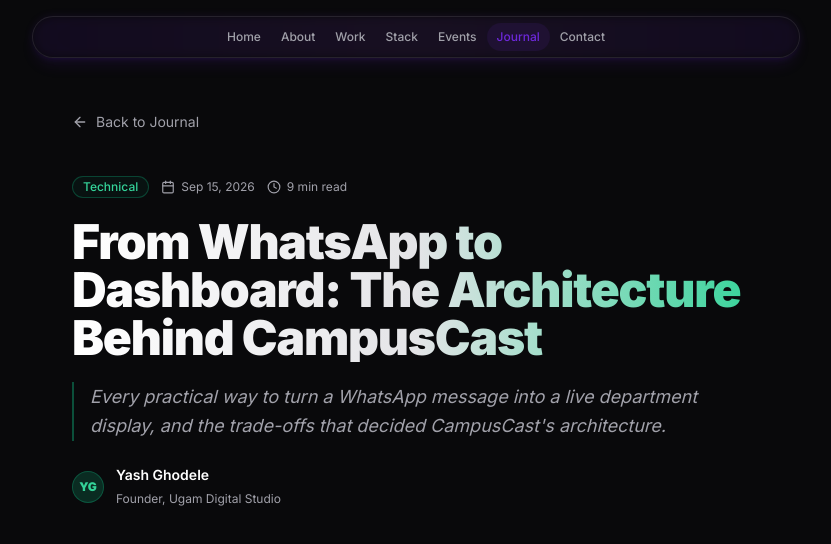
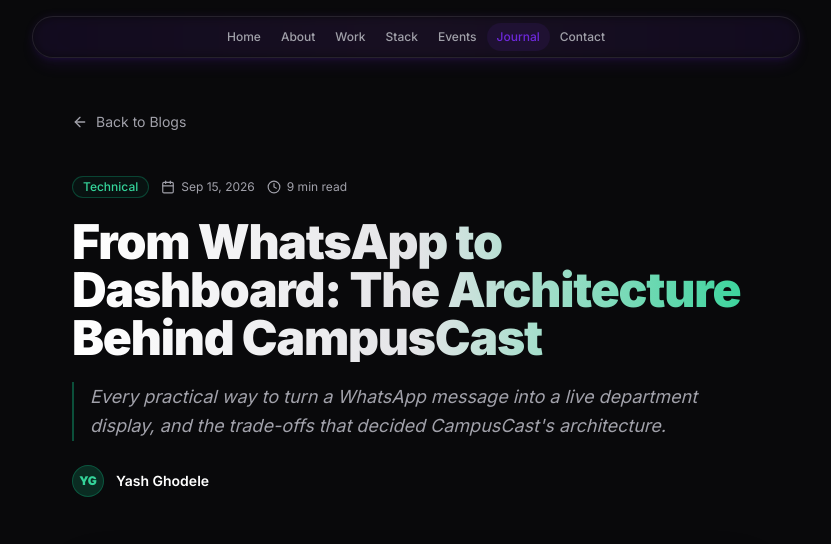
Before and after one commit to yash-ghodele/Portfolio, a Next.js app: page /journal/whatsapp-pipelines-research in a window 1280 px wide. Shown: the top 544 px of the page, without its empty margins (224-1055 px from the left). Built offline with nearby package versions, Linux system fonts and the light colour scheme; grey boxes are pictures that could not be loaded; a web font is replaced by a local one.

Commit message:
feat(branding): hide founder badges and ugam studio mentions in comments

```diff
--- a/components/about-client.tsx
+++ b/components/about-client.tsx
@@ -17,7 +17,8 @@ import HeroNetwork from "@/components/ui/hero-network"
 const TIMELINE = [
   {
     year: "2025 →",
-    title: "Founder — Ugam Digital Studio",
+    // title: "Founder — Ugam Digital Studio",
+    title: "Ugam Digital Studio",
     subtitle: "Aurangabad, MH",
     desc: "Building IoT fleet management, manufacturing dashboards, and engineering education at scale. 200+ vehicle deployments, 50+ engineering projects delivered.",
     icon: Briefcase,
--- a/components/blog-templates/analysis-design-synthesis.tsx
+++ b/components/blog-templates/analysis-design-synthesis.tsx
@@ -20,11 +20,11 @@ export default function AnalysisDesignSynthesis() {
             className="mb-10"
           >
             <Link
-              href="/journal"
+              href="/blogs"
               className="inline-flex items-center gap-2 text-sm text-muted-foreground hover:text-white transition-colors group"
             >
               <ArrowLeft className="w-4 h-4 group-hover:-translate-x-1 transition-transform duration-200" />
-              Back to Journal
+              Back to Blogs
             </Link>
           </motion.div>
 
@@ -62,7 +62,7 @@ export default function AnalysisDesignSynthesis() {
               </div>
               <div>
                 <span className="text-sm font-semibold text-white block">Yash Ghodele</span>
-                <span className="text-xs text-muted-foreground">Founder, Ugam Digital Studio</span>
+                {/* <span className="text-xs text-muted-foreground">Founder, Ugam Digital Studio</span> */}
               </div>
             </div>
           </motion.header>
@@ -262,7 +262,7 @@ export default function AnalysisDesignSynthesis() {
           {/* Footer Back link */}
           <div className="mt-16 pt-10 border-t border-white/5">
             <Link
-              href="/journal"
+              href="/blogs"
               className="group inline-flex items-center gap-3 text-muted-foreground hover:text-white transition-colors duration-200"
             >
               <div className="w-10 h-10 rounded-full border border-white/10 flex items-center justify-center group-hover:border-amber-500/30 group-hover:bg-amber-500/5 transition-all duration-300">
@@ -270,7 +270,7 @@ export default function AnalysisDesignSynthesis() {
               </div>
               <div>
                 <div className="text-xs uppercase tracking-widest text-muted-foreground/50 mb-0.5">Return to</div>
-                <div className="font-semibold text-white">Engineering Journal</div>
+                <div className="font-semibold text-white">Engineering Blogs</div>
               </div>
             </Link>
           </div>
--- a/components/blog-templates/aurangabad-manufacturing-opportunity.tsx
+++ b/components/blog-templates/aurangabad-manufacturing-opportunity.tsx
@@ -20,11 +20,11 @@ export default function AurangabadManufacturingOpportunity() {
             className="mb-10"
           >
             <Link
-              href="/journal"
+              href="/blogs"
               className="inline-flex items-center gap-2 text-sm text-muted-foreground hover:text-white transition-colors group"
             >
               <ArrowLeft className="w-4 h-4 group-hover:-translate-x-1 transition-transform duration-200" />
-              Back to Journal
+              Back to Blogs
             </Link>
           </motion.div>
 
@@ -62,7 +62,7 @@ export default function AurangabadManufacturingOpportunity() {
               </div>
               <div>
                 <span className="text-sm font-semibold text-white block">Yash Ghodele</span>
-                <span className="text-xs text-muted-foreground">Founder, Ugam Digital Studio</span>
+                {/* <span className="text-xs text-muted-foreground">Founder, Ugam Digital Studio</span> */}
               </div>
             </div>
           </motion.header>
@@ -223,7 +223,7 @@ export default function AurangabadManufacturingOpportunity() {
           {/* Footer Back link */}
           <div className="mt-16 pt-10 border-t border-white/5">
             <Link
-              href="/journal"
+              href="/blogs"
               className="group inline-flex items-center gap-3 text-muted-foreground hover:text-white transition-colors duration-200"
             >
               <div className="w-10 h-10 rounded-full border border-white/10 flex items-center justify-center group-hover:border-primary/30 group-hover:bg-primary/5 transition-all duration-300">
@@ -231,7 +231,7 @@ export default function AurangabadManufacturingOpportunity() {
               </div>
               <div>
                 <div className="text-xs uppercase tracking-widest text-muted-foreground/50 mb-0.5">Return to</div>
-                <div className="font-semibold text-white">Engineering Journal</div>
+                <div className="font-semibold text-white">Engineering Blogs</div>
               </div>
             </Link>
           </div>
--- a/components/blog-templates/event-failure-patterns.tsx
+++ b/components/blog-templates/event-failure-patterns.tsx
@@ -20,11 +20,11 @@ export default function EventFailurePatterns() {
             className="mb-10"
           >
             <Link
-              href="/journal"
+              href="/blogs"
               className="inline-flex items-center gap-2 text-sm text-muted-foreground hover:text-white transition-colors group"
             >
               <ArrowLeft className="w-4 h-4 group-hover:-translate-x-1 transition-transform duration-200" />
-              Back to Journal
+              Back to Blogs
             </Link>
           </motion.div>
 
@@ -62,7 +62,7 @@ export default function EventFailurePatterns() {
               </div>
               <div>
                 <span className="text-sm font-semibold text-white block">Yash Ghodele</span>
-                <span className="text-xs text-muted-foreground">Founder, Ugam Digital Studio</span>
+                {/* <span className="text-xs text-muted-foreground">Founder, Ugam Digital Studio</span> */}
               </div>
             </div>
           </motion.header>
@@ -250,7 +250,7 @@ export default function EventFailurePatterns() {
           {/* Footer Back link */}
           <div className="mt-16 pt-10 border-t border-white/5">
             <Link
-              href="/journal"
+              href="/blogs"
               className="group inline-flex items-center gap-3 text-muted-foreground hover:text-white transition-colors duration-200"
             >
               <div className="w-10 h-10 rounded-full border border-white/10 flex items-center justify-center group-hover:border-purple-500/30 group-hover:bg-purple-500/5 transition-all duration-300">
@@ -258,7 +258,7 @@ export default function EventFailurePatterns() {
               </div>
               <div>
                 <div className="text-xs uppercase tracking-widest text-muted-foreground/50 mb-0.5">Return to</div>
-                <div className="font-semibold text-white">Engineering Journal</div>
+                <div className="font-semibold text-white">Engineering Blogs</div>
               </div>
             </Link>
           </div>
--- a/components/blog-templates/fuelshield-case-study.tsx
+++ b/components/blog-templates/fuelshield-case-study.tsx
@@ -20,11 +20,11 @@ export default function FuelShieldCaseStudy() {
             className="mb-10"
           >
             <Link
-              href="/journal"
+              href="/blogs"
               className="inline-flex items-center gap-2 text-sm text-muted-foreground hover:text-white transition-colors group"
             >
               <ArrowLeft className="w-4 h-4 group-hover:-translate-x-1 transition-transform duration-200" />
-              Back to Journal
+              Back to Blogs
             </Link>
           </motion.div>
 
@@ -62,7 +62,7 @@ export default function FuelShieldCaseStudy() {
               </div>
               <div>
                 <span className="text-sm font-semibold text-white block">Yash Ghodele</span>
-                <span className="text-xs text-muted-foreground">Founder, Ugam Digital Studio</span>
+                {/* <span className="text-xs text-muted-foreground">Founder, Ugam Digital Studio</span> */}
               </div>
             </div>
           </motion.header>
@@ -249,7 +249,7 @@ export default function FuelShieldCaseStudy() {
           {/* Footer Back link */}
           <div className="mt-16 pt-10 border-t border-white/5">
             <Link
-              href="/journal"
+              href="/blogs"
               className="group inline-flex items-center gap-3 text-muted-foreground hover:text-white transition-colors duration-200"
             >
               <div className="w-10 h-10 rounded-full border border-white/10 flex items-center justify-center group-hover:border-primary/30 group-hover:bg-primary/5 transition-all duration-300">
@@ -257,7 +257,7 @@ export default function FuelShieldCaseStudy() {
               </div>
               <div>
                 <div className="text-xs uppercase tracking-widest text-muted-foreground/50 mb-0.5">Return to</div>
-                <div className="font-semibold text-white">Engineering Journal</div>
+                <div className="font-semibold text-white">Engineering Blogs</div>
               </div>
             </Link>
           </div>
--- a/components/blog-templates/hardware-and-software-are-the-same-problem.tsx
+++ b/components/blog-templates/hardware-and-software-are-the-same-problem.tsx
@@ -20,11 +20,11 @@ export default function HardwareAndSoftwareSameProblem() {
             className="mb-10"
           >
             <Link
-              href="/journal"
+              href="/blogs"
               className="inline-flex items-center gap-2 text-sm text-muted-foreground hover:text-white transition-colors group"
             >
               <ArrowLeft className="w-4 h-4 group-hover:-translate-x-1 transition-transform duration-200" />
-              Back to Journal
+              Back to Blogs
             </Link>
           </motion.div>
 
@@ -62,7 +62,7 @@ export default function HardwareAndSoftwareSameProblem() {
               </div>
               <div>
                 <span className="text-sm font-semibold text-white block">Yash Ghodele</span>
-                <span className="text-xs text-muted-foreground">Founder, Ugam Digital Studio</span>
+                {/* <span className="text-xs text-muted-foreground">Founder, Ugam Digital Studio</span> */}
               </div>
             </div>
           </motion.header>
@@ -293,7 +293,7 @@ export default function HardwareAndSoftwareSameProblem() {
           {/* Footer Back link */}
           <div className="mt-16 pt-10 border-t border-white/5">
             <Link
-              href="/journal"
+              href="/blogs"
               className="group inline-flex items-center gap-3 text-muted-foreground hover:text-white transition-colors duration-200"
             >
               <div className="w-10 h-10 rounded-full border border-white/10 flex items-center justify-center group-hover:border-primary/30 group-hover:bg-primary/5 transition-all duration-300">
@@ -301,7 +301,7 @@ export default function HardwareAndSoftwareSameProblem() {
               </div>
               <div>
                 <div className="text-xs uppercase tracking-widest text-muted-foreground/50 mb-0.5">Return to</div>
-                <div className="font-semibold text-white">Engineering Journal</div>
+                <div className="font-semibold text-white">Engineering Blogs</div>
               </div>
             </Link>
           </div>
--- a/components/blog-templates/manufacturing-dashboards-fail.tsx
+++ b/components/blog-templates/manufacturing-dashboards-fail.tsx
@@ -20,11 +20,11 @@ export default function ManufacturingDashboardsFail() {
             className="mb-10"
           >
             <Link
-              href="/journal"
+              href="/blogs"
               className="inline-flex items-center gap-2 text-sm text-muted-foreground hover:text-white transition-colors group"
             >
               <ArrowLeft className="w-4 h-4 group-hover:-translate-x-1 transition-transform duration-200" />
-              Back to Journal
+              Back to Blogs
             </Link>
           </motion.div>
 
@@ -62,7 +62,7 @@ export default function ManufacturingDashboardsFail() {
               </div>
               <div>
                 <span className="text-sm font-semibold text-white block">Yash Ghodele</span>
-                <span className="text-xs text-muted-foreground">Founder, Ugam Digital Studio</span>
+                {/* <span className="text-xs text-muted-foreground">Founder, Ugam Digital Studio</span> */}
               </div>
             </div>
           </motion.header>
@@ -236,7 +236,7 @@ export default function ManufacturingDashboardsFail() {
           {/* Footer Back link */}
           <div className="mt-16 pt-10 border-t border-white/5">
             <Link
-              href="/journal"
+              href="/blogs"
               className="group inline-flex items-center gap-3 text-muted-foreground hover:text-white transition-colors duration-200"
             >
               <div className="w-10 h-10 rounded-full border border-white/10 flex items-center justify-center group-hover:border-primary/30 group-hover:bg-primary/5 transition-all duration-300">
@@ -244,7 +244,7 @@ export default function ManufacturingDashboardsFail() {
               </div>
               <div>
                 <div className="text-xs uppercase tracking-widest text-muted-foreground/50 mb-0.5">Return to</div>
-                <div className="font-semibold text-white">Engineering Journal</div>
+                <div className="font-semibold text-white">Engineering Blogs</div>
               </div>
             </Link>
           </div>
--- a/components/blog-templates/obsessing-over-latency.tsx
+++ b/components/blog-templates/obsessing-over-latency.tsx
@@ -20,11 +20,11 @@ export default function ObsessingOverLatency() {
             className="mb-10"
           >
             <Link
-              href="/journal"
+              href="/blogs"
               className="inline-flex items-center gap-2 text-sm text-muted-foreground hover:text-white transition-colors group"
             >
               <ArrowLeft className="w-4 h-4 group-hover:-translate-x-1 transition-transform duration-200" />
-              Back to Journal
+              Back to Blogs
             </Link>
           </motion.div>
 
@@ -268,7 +268,7 @@ export default function ObsessingOverLatency() {
           {/* Footer Back link */}
           <div className="mt-16 pt-10 border-t border-white/5">
             <Link
-              href="/journal"
+              href="/blogs"
               className="group inline-flex items-center gap-3 text-muted-foreground hover:text-white transition-colors duration-200"
             >
               <div className="w-10 h-10 rounded-full border border-white/10 flex items-center justify-center group-hover:border-primary/30 group-hover:bg-primary/5 transition-all duration-300">
@@ -276,7 +276,7 @@ export default function ObsessingOverLatency() {
               </div>
               <div>
                 <div className="text-xs uppercase tracking-widest text-muted-foreground/50 mb-0.5">Return to</div>
-                <div className="font-semibold text-white">Engineering Journal</div>
+                <div className="font-semibold text-white">Engineering Blogs</div>
               </div>
             </Link>
           </div>
--- a/components/blog-templates/student-projects-at-scale.tsx
+++ b/components/blog-templates/student-projects-at-scale.tsx
@@ -20,11 +20,11 @@ export default function StudentProjectsAtScale() {
             className="mb-10"
           >
             <Link
-              href="/journal"
+              href="/blogs"
               className="inline-flex items-center gap-2 text-sm text-muted-foreground hover:text-white transition-colors group"
             >
               <ArrowLeft className="w-4 h-4 group-hover:-translate-x-1 transition-transform duration-200" />
-              Back to Journal
+              Back to Blogs
             </Link>
           </motion.div>
 
@@ -62,7 +62,7 @@ export default function StudentProjectsAtScale() {
               </div>
               <div>
                 <span className="text-sm font-semibold text-white block">Yash Ghodele</span>
-                <span className="text-xs text-muted-foreground">Founder, Ugam Digital Studio</span>
+                {/* <span className="text-xs text-muted-foreground">Founder, Ugam Digital Studio</span> */}
               </div>
             </div>
           </motion.header>
@@ -258,7 +258,7 @@ export default function StudentProjectsAtScale() {
           {/* Footer Back link */}
           <div className="mt-16 pt-10 border-t border-white/5">
             <Link
-              href="/journal"
+              href="/blogs"
               className="group inline-flex items-center gap-3 text-muted-foreground hover:text-white transition-colors duration-200"
             >
               <div className="w-10 h-10 rounded-full border border-white/10 flex items-center justify-center group-hover:border-primary/30 group-hover:bg-primary/5 transition-all duration-300">
@@ -266,7 +266,7 @@ export default function StudentProjectsAtScale() {
               </div>
               <div>
                 <div className="text-xs uppercase tracking-widest text-muted-foreground/50 mb-0.5">Return to</div>
-                <div className="font-semibold text-white">Engineering Journal</div>
+                <div className="font-semibold text-white">Engineering Blogs</div>
               </div>
             </Link>
           </div>
--- a/components/blog-templates/we-are-intellectual-omnivores.tsx
+++ b/components/blog-templates/we-are-intellectual-omnivores.tsx
@@ -20,11 +20,11 @@ export default function WeAreIntellectualOmnivores() {
             className="mb-10"
           >
             <Link
-              href="/journal"
+              href="/blogs"
               className="inline-flex items-center gap-2 text-sm text-muted-foreground hover:text-white transition-colors group"
             >
               <ArrowLeft className="w-4 h-4 group-hover:-translate-x-1 transition-transform duration-200" />
-              Back to Journal
+              Back to Blogs
             </Link>
           </motion.div>
 
@@ -175,11 +175,11 @@ export default function WeAreIntellectualOmnivores() {
           {/* Footer Back Link */}
           <div className="mt-16 pt-8 border-t border-zinc-800 flex justify-between items-center">
             <Link
-              href="/journal"
+              href="/blogs"
               className="inline-flex items-center gap-2 text-sm text-zinc-400 hover:text-white transition-colors group"
             >
               <ArrowLeft className="w-4 h-4 group-hover:-translate-x-1 transition-transform duration-200" />
-              Back to Journal
+              Back to Blogs
             </Link>
           </div>
 
--- a/components/blog-templates/whatsapp-pipelines-research.tsx
+++ b/components/blog-templates/whatsapp-pipelines-research.tsx
@@ -20,11 +20,11 @@ export default function WhatsappPipelinesResearch() {
             className="mb-10"
           >
             <Link
-              href="/journal"
+              href="/blogs"
               className="inline-flex items-center gap-2 text-sm text-muted-foreground hover:text-white transition-colors group"
             >
               <ArrowLeft className="w-4 h-4 group-hover:-translate-x-1 transition-transform duration-200" />
-              Back to Journal
+              Back to Blogs
             </Link>
           </motion.div>
 
@@ -62,7 +62,7 @@ export default function WhatsappPipelinesResearch() {
               </div>
               <div>
                 <span className="text-sm font-semibold text-white block">Yash Ghodele</span>
-                <span className="text-xs text-muted-foreground">Founder, Ugam Digital Studio</span>
+                {/* <span className="text-xs text-muted-foreground">Founder, Ugam Digital Studio</span> */}
               </div>
             </div>
           </motion.header>
@@ -302,7 +302,7 @@ export default function WhatsappPipelinesResearch() {
           {/* Footer Back link */}
           <div className="mt-16 pt-10 border-t border-white/5">
             <Link
-              href="/journal"
+              href="/blogs"
               className="group inline-flex items-center gap-3 text-muted-foreground hover:text-white transition-colors duration-200"
             >
               <div className="w-10 h-10 rounded-full border border-white/10 flex items-center justify-center group-hover:border-emerald-500/30 group-hover:bg-emerald-500/5 transition-all duration-300">
@@ -310,7 +310,7 @@ export default function WhatsappPipelinesResearch() {
               </div>
               <div>
                 <div className="text-xs uppercase tracking-widest text-muted-foreground/50 mb-0.5">Return to</div>
-                <div className="font-semibold text-white">Engineering Journal</div>
+                <div className="font-semibold text-white">Engineering Blogs</div>
               </div>
             </Link>
           </div>
--- a/components/hero.tsx
+++ b/components/hero.tsx
@@ -90,7 +90,7 @@ export default function Hero() {
               >
                 <span className="inline-flex items-center gap-2 px-3 py-1 rounded-full border border-primary/30 backdrop-blur-sm bg-background/50 text-sm text-muted-foreground">
                   <span className="w-1.5 h-1.5 rounded-full bg-primary animate-pulse flex-shrink-0" />
-                  Founder,{" "}
+                  {/* Founder,{" "} */}
                   <a
                     href="https://ugamdigitalstudio.tech"
                     target="_blank"
```
